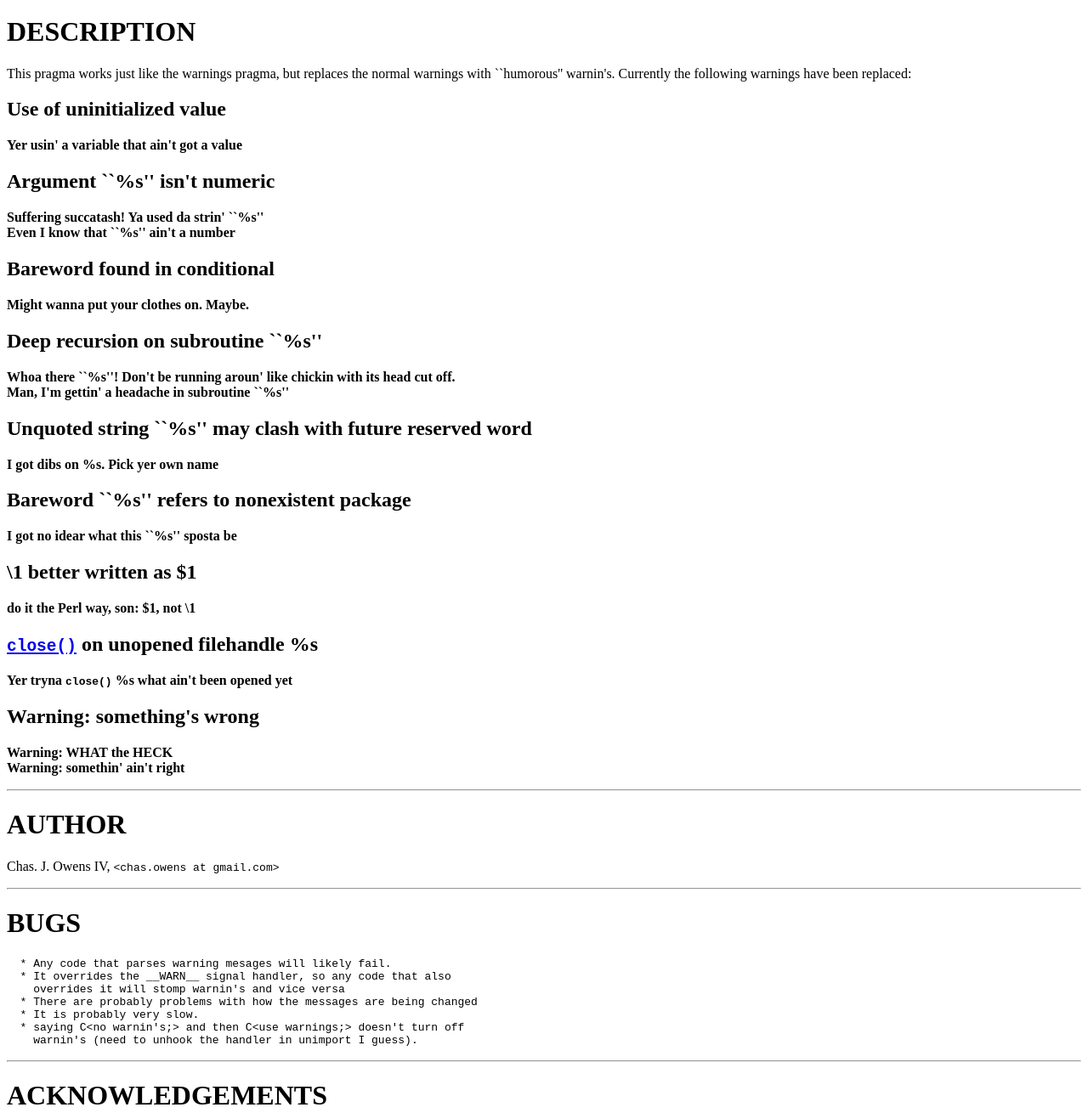
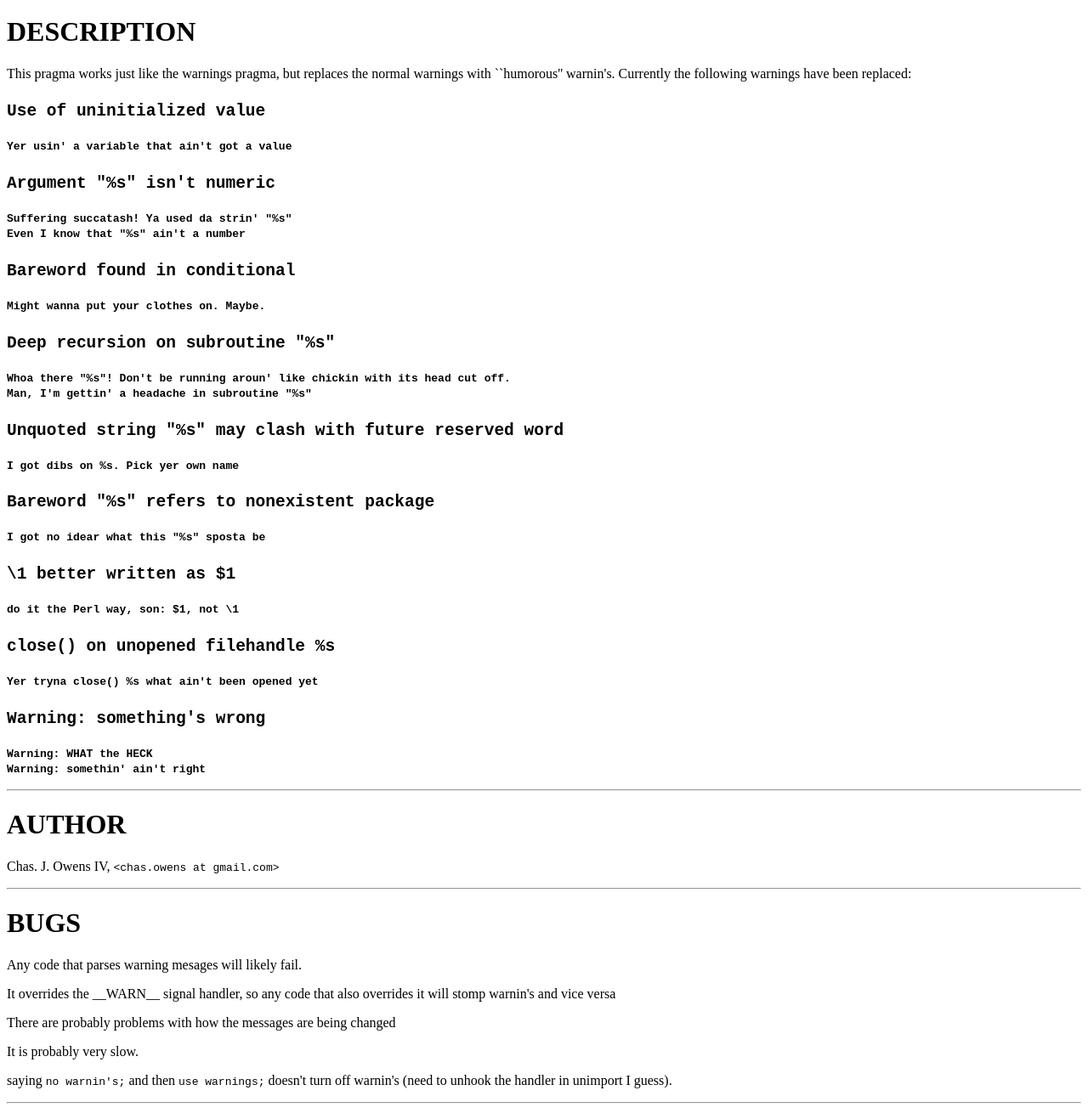
Before and after one commit to cowens/warnin-s, a plain HTML site: page index.html in a window 1280 px wide. Shown: the part 960-2270 px from the top of the page at 85% size. Drawn offline with Linux system fonts and the light colour scheme.

Commit message:
regenerated from the new pod

```diff
--- a/index.html
+++ b/index.html
@@ -20,15 +20,15 @@
 	<li><a href="#description">DESCRIPTION</a></li>
 	<ul>
 
-		<li><a href="#use_of_uninitialized_value">Use of uninitialized value</a></li>
-		<li><a href="#argument__s_isn_t_numeric">Argument ``%s'' isn't numeric</a></li>
-		<li><a href="#bareword_found_in_conditional">Bareword found in conditional</a></li>
-		<li><a href="#deep_recursion_on_subroutine__s">Deep recursion on subroutine ``%s''</a></li>
-		<li><a href="#unquoted_string__s_may_clash_with_future_reserved_word">Unquoted string ``%s'' may clash with future reserved word</a></li>
-		<li><a href="#bareword__s_refers_to_nonexistent_package">Bareword ``%s'' refers to nonexistent package</a></li>
-		<li><a href="#_1_better_written_as__1">\1 better written as $1</a></li>
-		<li><a href="#close___on_unopened_filehandle__s"><code>close()</code> on unopened filehandle %s</a></li>
-		<li><a href="#warning__something_s_wrong">Warning: something's wrong</a></li>
+		<li><a href="#use_of_uninitialized_value"><code>Use of uninitialized value</code></a></li>
+		<li><a href="#argument__s_isn_t_numeric"><code>Argument &quot;%s&quot; isn't numeric</code></a></li>
+		<li><a href="#bareword_found_in_conditional"><code>Bareword found in conditional</code></a></li>
+		<li><a href="#deep_recursion_on_subroutine__s"><code>Deep recursion on subroutine &quot;%s&quot;</code></a></li>
+		<li><a href="#unquoted_string__s_may_clash_with_future_reserved_word"><code>Unquoted string &quot;%s&quot; may clash with future reserved word</code></a></li>
+		<li><a href="#bareword__s_refers_to_nonexistent_package"><code>Bareword &quot;%s&quot; refers to nonexistent package</code></a></li>
+		<li><a href="#_1_better_written_as__1"><code>\1 better written as $1</code></a></li>
+		<li><a href="#close___on_unopened_filehandle__s"><code>close() on unopened filehandle %s</code></a></li>
+		<li><a href="#warning__something_s_wrong"><code>Warning: something's wrong</code></a></li>
 	</ul>
 
 	<li><a href="#author">AUTHOR</a></li>
@@ -82,71 +82,71 @@ normal warnings with ``humorous'' warnin's.  Currently the following
 warnings have been replaced:</p>
 <p>
 </p>
-<h2><a name="use_of_uninitialized_value">Use of uninitialized value</a></h2>
+<h2><a name="use_of_uninitialized_value"><code>Use of uninitialized value</code></a></h2>
 <dl>
-<dt><strong><a name="item_yer_usin_27_a_variable_that_ain_27t_got_a_value">Yer usin' a variable that ain't got a value</a></strong>
+<dt><strong><a name="item_yer_usin_27_a_variable_that_ain_27t_got_a_value"><code>Yer usin' a variable that ain't got a value</code></a></strong>
 
 </dl>
 <p>
 </p>
-<h2><a name="argument__s_isn_t_numeric">Argument ``%s'' isn't numeric</a></h2>
+<h2><a name="argument__s_isn_t_numeric"><code>Argument &quot;%s&quot; isn't numeric</code></a></h2>
 <dl>
-<dt><strong><a name="item_suffering_succatash_21_ya_used_da_strin_27__22_25s">Suffering succatash! Ya used da strin' ``%s''</a></strong>
+<dt><strong><a name="item__suffering_succatash_21_ya_used_da_strin_27__22_25"><code> Suffering succatash! Ya used da strin' &quot;%s&quot;</code></a></strong>
 
-<dt><strong><a name="item_even_i_know_that__22_25s_22_ain_27t_a_number">Even I know that ``%s'' ain't a number</a></strong>
+<dt><strong><a name="item_even_i_know_that__22_25s_22_ain_27t_a_number"><code>Even I know that &quot;%s&quot; ain't a number</code></a></strong>
 
 </dl>
 <p>
 </p>
-<h2><a name="bareword_found_in_conditional">Bareword found in conditional</a></h2>
+<h2><a name="bareword_found_in_conditional"><code>Bareword found in conditional</code></a></h2>
 <dl>
-<dt><strong><a name="item_might_wanna_put_your_clothes_on_2e_maybe_2e">Might wanna put your clothes on. Maybe.</a></strong>
+<dt><strong><a name="item_might_wanna_put_your_clothes_on_2e_maybe_2e"><code>Might wanna put your clothes on. Maybe.</code></a></strong>
 
 </dl>
 <p>
 </p>
-<h2><a name="deep_recursion_on_subroutine__s">Deep recursion on subroutine ``%s''</a></h2>
+<h2><a name="deep_recursion_on_subroutine__s"><code>Deep recursion on subroutine &quot;%s&quot;</code></a></h2>
 <dl>
-<dt><strong><a name="item_whoa_there__22_25s_22_21_don_27t_be_running_aroun_">Whoa there ``%s''! Don't be running aroun' like chickin with its head cut off.</a></strong>
+<dt><strong><a name="item_whoa_there__22_25s_22_21_don_27t_be_running_aroun_"><code>Whoa there &quot;%s&quot;! Don't be running aroun' like chickin with its head cut off.</code></a></strong>
 
-<dt><strong><a name="item_man_2c_i_27m_gettin_27_a_headache_in_subroutine__2">Man, I'm gettin' a headache in subroutine ``%s''</a></strong>
+<dt><strong><a name="item_man_2c_i_27m_gettin_27_a_headache_in_subroutine__2"><code>Man, I'm gettin' a headache in subroutine &quot;%s&quot;</code></a></strong>
 
 </dl>
 <p>
 </p>
-<h2><a name="unquoted_string__s_may_clash_with_future_reserved_word">Unquoted string ``%s'' may clash with future reserved word</a></h2>
+<h2><a name="unquoted_string__s_may_clash_with_future_reserved_word"><code>Unquoted string &quot;%s&quot; may clash with future reserved word</code></a></h2>
 <dl>
-<dt><strong><a name="item_i_got_dibs_on__25s_2e_pick_yer_own_name">I got dibs on %s. Pick yer own name</a></strong>
+<dt><strong><a name="item_i_got_dibs_on__25s_2e_pick_yer_own_name"><code>I got dibs on %s. Pick yer own name</code></a></strong>
 
 </dl>
 <p>
 </p>
-<h2><a name="bareword__s_refers_to_nonexistent_package">Bareword ``%s'' refers to nonexistent package</a></h2>
+<h2><a name="bareword__s_refers_to_nonexistent_package"><code>Bareword &quot;%s&quot; refers to nonexistent package</code></a></h2>
 <dl>
-<dt><strong><a name="item_i_got_no_idear_what_this__22_25s_22_sposta_be">I got no idear what this ``%s'' sposta be</a></strong>
+<dt><strong><a name="item_i_got_no_idear_what_this__22_25s_22_sposta_be"><code>I got no idear what this &quot;%s&quot; sposta be</code></a></strong>
 
 </dl>
 <p>
 </p>
-<h2><a name="_1_better_written_as__1">\1 better written as $1</a></h2>
+<h2><a name="_1_better_written_as__1"><code>\1 better written as $1</code></a></h2>
 <dl>
-<dt><strong><a name="item_do_it_the_perl_way_2c_son_3a__241_2c_not__5c1">do it the Perl way, son: $1, not \1</a></strong>
+<dt><strong><a name="item_do_it_the_perl_way_2c_son_3a__241_2c_not__5c1"><code>do it the Perl way, son: $1, not \1</code></a></strong>
 
 </dl>
 <p>
 </p>
-<h2><a name="close___on_unopened_filehandle__s"><a href="#item_close"><code>close()</code></a> on unopened filehandle %s</a></h2>
+<h2><a name="close___on_unopened_filehandle__s"><code>close() on unopened filehandle %s</code></a></h2>
 <dl>
-<dt><strong><a name="item_close">Yer tryna <code>close()</code> %s what ain't been opened yet</a></strong>
+<dt><strong><a name="item_close"><code>Yer tryna close() %s what ain't been opened yet</code></a></strong>
 
 </dl>
 <p>
 </p>
-<h2><a name="warning__something_s_wrong">Warning: something's wrong</a></h2>
+<h2><a name="warning__something_s_wrong"><code>Warning: something's wrong</code></a></h2>
 <dl>
-<dt><strong><a name="item_warning_3a_what_the_heck">Warning: WHAT the HECK</a></strong>
+<dt><strong><a name="item_warning_3a_what_the_heck"><code>Warning: WHAT the HECK</code></a></strong>
 
-<dt><strong><a name="item_warning_3a_somethin_27_ain_27t_right">Warning: somethin' ain't right</a></strong>
+<dt><strong><a name="item_warning_3a_somethin_27_ain_27t_right"><code>Warning: somethin' ain't right</code></a></strong>
 
 </dl>
 <p>
@@ -158,14 +158,13 @@ warnings have been replaced:</p>
 </p>
 <hr />
 <h1><a name="bugs">BUGS</a></h1>
-<pre>
-  * Any code that parses warning mesages will likely fail.
-  * It overrides the __WARN__ signal handler, so any code that also
-    overrides it will stomp warnin's and vice versa
-  * There are probably problems with how the messages are being changed
-  * It is probably very slow.
-  * saying C&lt;no warnin's;&gt; and then C&lt;use warnings;&gt; doesn't turn off
-    warnin's (need to unhook the handler in unimport I guess).</pre>
+<p>Any code that parses warning mesages will likely fail.</p>
+<p>It overrides the __WARN__ signal handler, so any code that
+also overrides it will stomp warnin's and vice versa</p>
+<p>There are probably problems with how the messages are being changed</p>
+<p>It is probably very slow.</p>
+<p>saying <code>no warnin's;</code> and then <code>use warnings;</code> doesn't turn off
+warnin's (need to unhook the handler in unimport I guess).</p>
 <p>
 </p>
 <hr />
```
